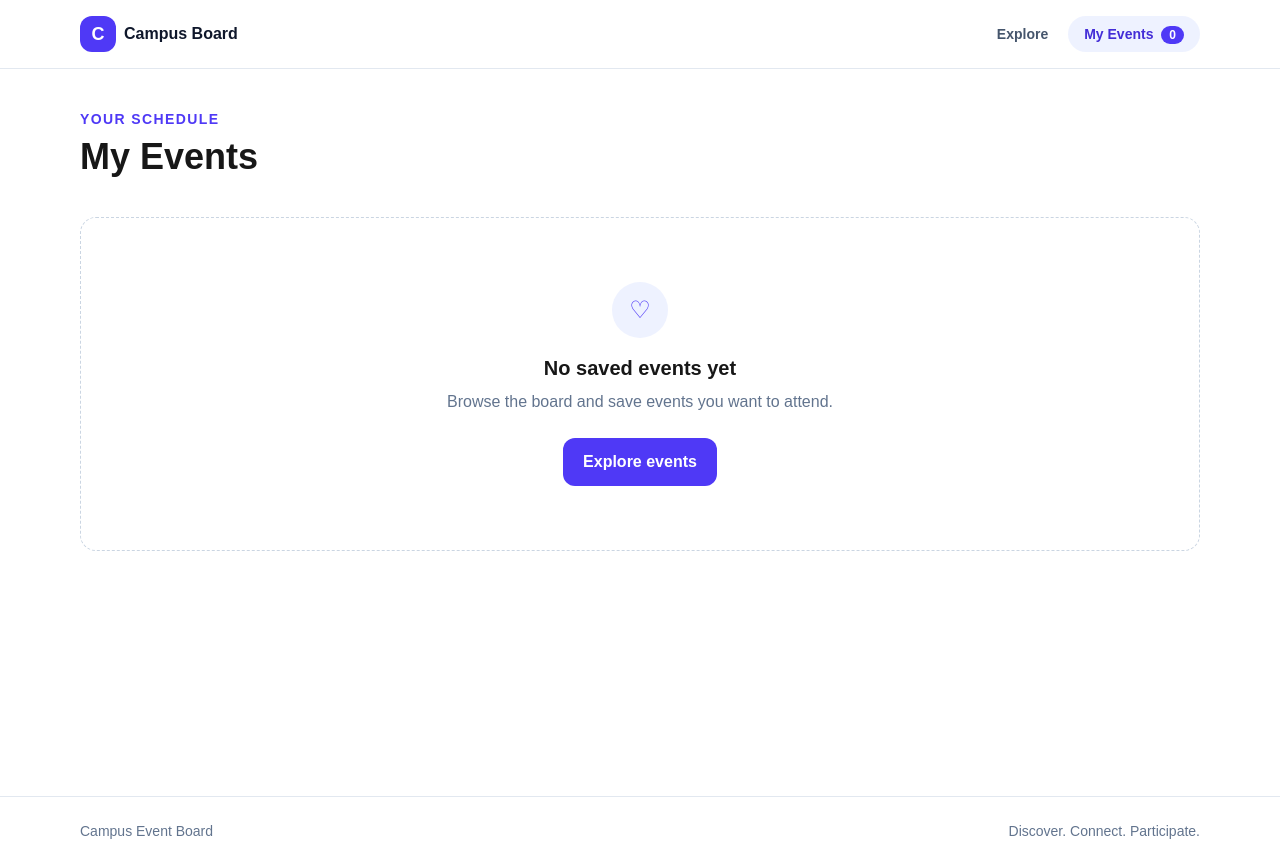
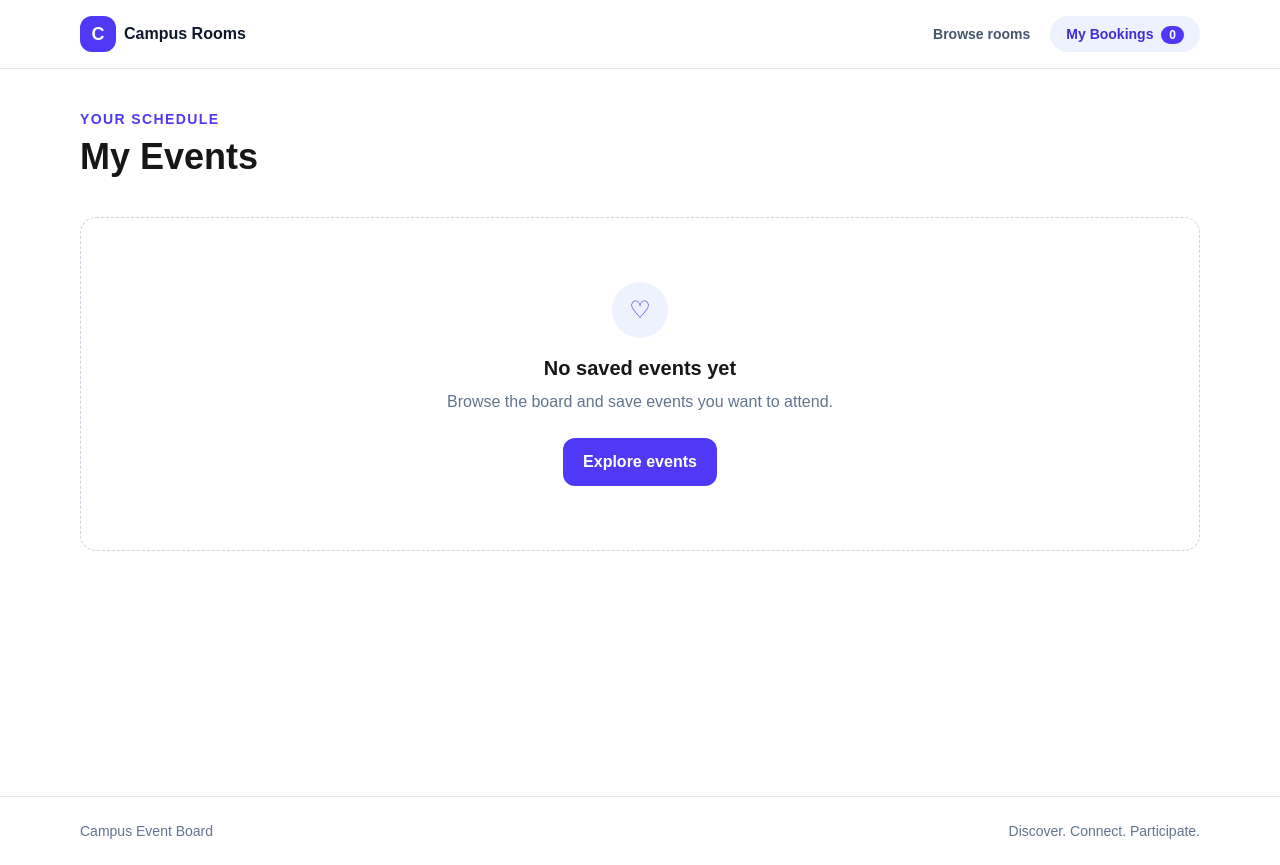
Before and after one commit to iyimideesther-ai/Campus-event-board, a Next.js app: page /my-events in a window 1280 px wide. Built offline with nearby package versions, Linux system fonts and the light colour scheme.

Commit message:
feat: add room booking navigation

```diff
--- a/components/Navbar.tsx
+++ b/components/Navbar.tsx
@@ -4,18 +4,19 @@ import Link from "next/link";
 import { useEvents } from "@/context/EventContext";
 
 export default function Navbar() {
-  const { savedIds } = useEvents();
+  const { bookings } = useEvents();
+
   return (
     <header className="sticky top-0 z-50 border-b border-slate-200 bg-white/90 backdrop-blur">
       <nav className="mx-auto flex max-w-6xl items-center justify-between px-4 py-4">
-        <Link href="/" aria-label="Campus Event Board home" className="flex items-center gap-2 font-bold text-slate-900">
+        <Link href="/" aria-label="Campus room booking home" className="flex items-center gap-2 font-bold text-slate-900">
           <span className="grid h-9 w-9 place-items-center rounded-xl bg-indigo-600 text-lg text-white">C</span>
-          Campus Board
+          Campus Rooms
         </Link>
         <div className="flex items-center gap-5 text-sm font-semibold">
-          <Link href="/" className="text-slate-600 hover:text-indigo-600">Explore</Link>
-          <Link href="/my-events" className="rounded-full bg-indigo-50 px-4 py-2 text-indigo-700 hover:bg-indigo-100">
-            My Events <span className="ml-1 rounded-full bg-indigo-600 px-2 py-0.5 text-xs text-white">{savedIds.length}</span>
+          <Link href="/" className="text-slate-600 hover:text-indigo-600">Browse rooms</Link>
+          <Link href="/my-bookings" className="rounded-full bg-indigo-50 px-4 py-2 text-indigo-700 hover:bg-indigo-100">
+            My Bookings <span className="ml-1 rounded-full bg-indigo-600 px-2 py-0.5 text-xs text-white">{bookings.length}</span>
           </Link>
         </div>
       </nav>
```
